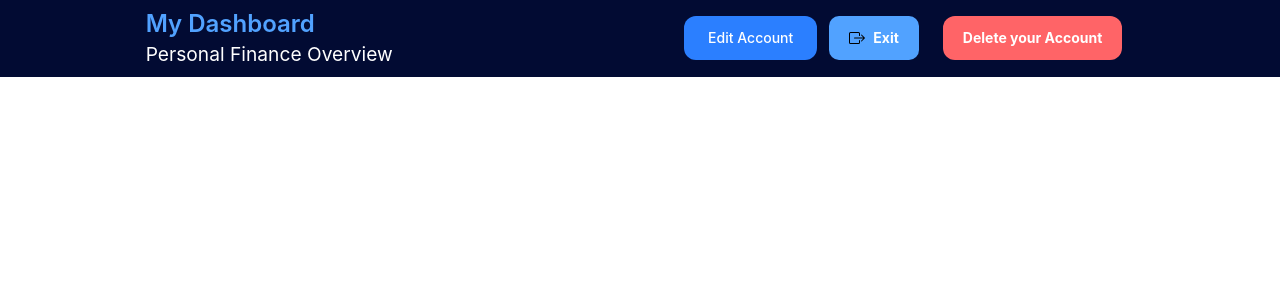
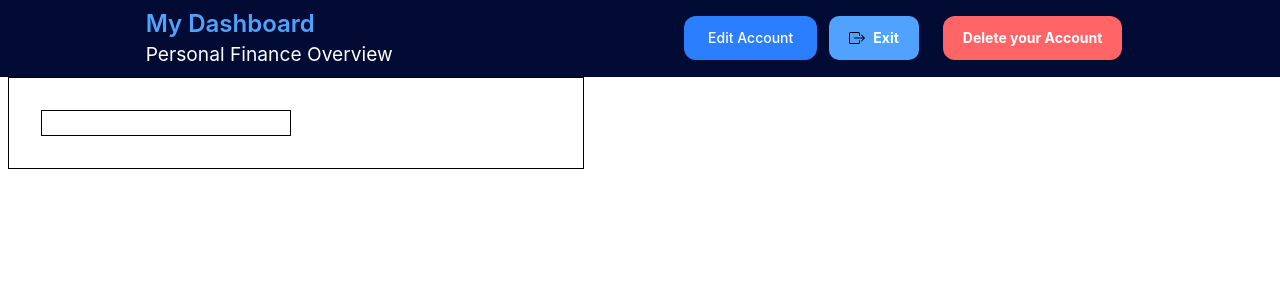
Before and after one commit to Maksas2002/Projektas1, a React (Vite) app in the folder front/: page /user/dashboard in a window 1280 px wide. Shown: the top 300 px of the page. Built offline with nearby package versions, Linux system fonts and the light colour scheme; sample sign-in values are in the browser's storage.

Commit message:
add Addincome.jsx, AddincomeForm.jsx

```diff
--- /dev/null
+++ b/front/src/components/AddIncome/AddIncome.jsx
@@ -0,0 +1,13 @@
+import AddIncomeForm from "./AddIncomeForm";
+
+function AddIncome() {
+  return (
+    <>
+      <section className="border p-8 ml-2 w-[45%]">
+        <AddIncomeForm />
+      </section>
+    </>
+  );
+}
+
+export default AddIncome;
--- /dev/null
+++ b/front/src/components/AddIncome/AddIncomeForm.jsx
@@ -0,0 +1,29 @@
+import { useForm } from "react-hook-form";
+import { useState, useContext } from "react";
+import { UserContext } from "../../utlis/UserContext";
+
+function AddIncomeForm() {
+  const [error, setError] = useState(null);
+  const { user } = useContext(UserContext);
+
+  const {
+    register,
+    handleSubmit,
+    reset,
+    formState: { errors },
+  } = useForm();
+
+  const onSubmit = (data) => {
+    console.log(data);
+  };
+
+  return (
+    <>
+      <form onSubmit={handleSubmit(onSubmit)}>
+        <input type="text" className="border" {...register("amount", {required: true,})}/>
+      </form>
+    </>
+  );
+}
+
+export default AddIncomeForm;
--- a/front/src/pages/DashBoard.jsx
+++ b/front/src/pages/DashBoard.jsx
@@ -1,10 +1,12 @@
 import DashHeader from "../components/Header/DashHeader/DashHeader"
+import AddIncome from "../components/AddIncome/AddIncome";
 
 function DashBoard(){
 return(
     <>
     <main>
         <DashHeader/>
+        <AddIncome/>
     </main>
     </>
 );
```
Also changed, not shown: 1 other file (tests, documents, lock files or other folders).
